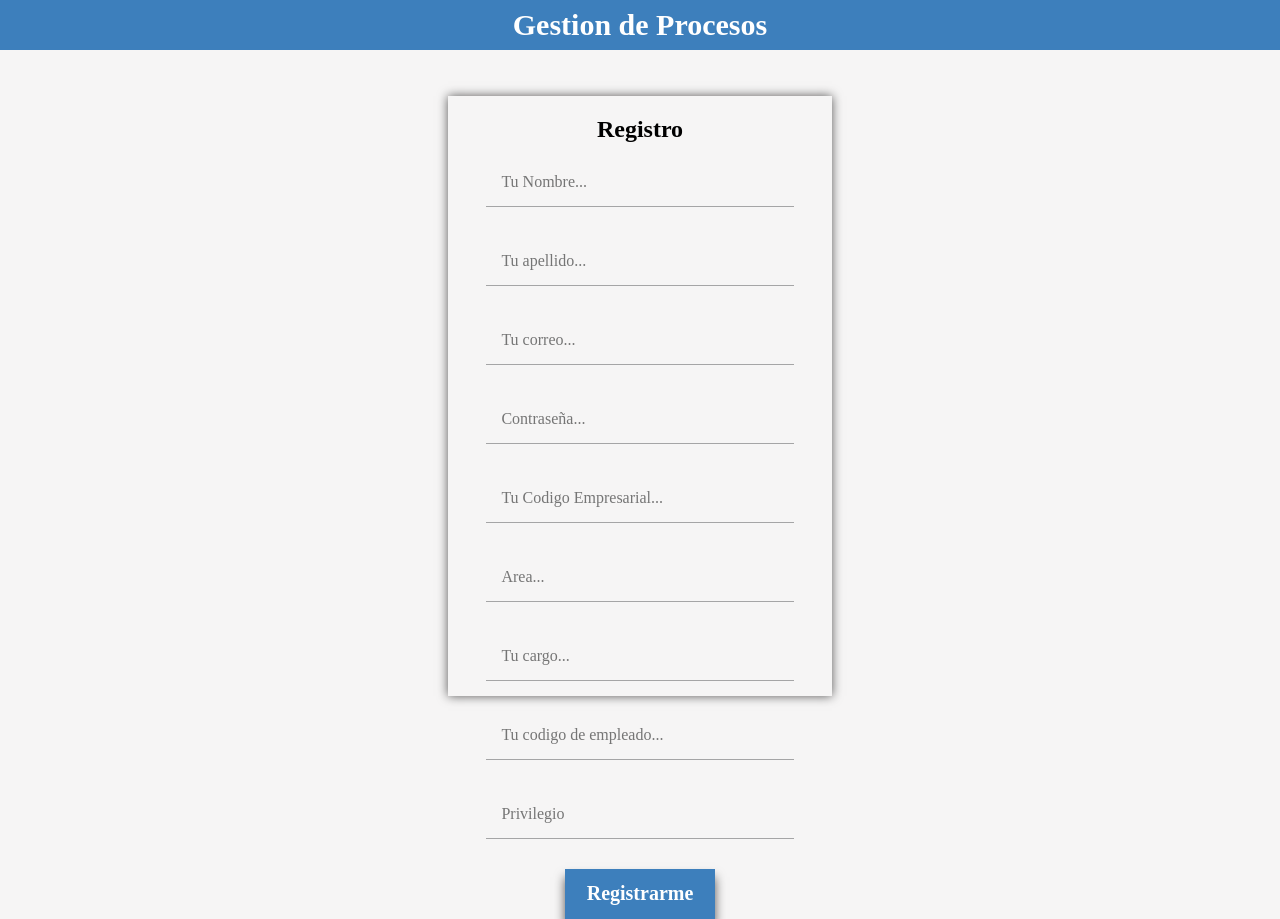
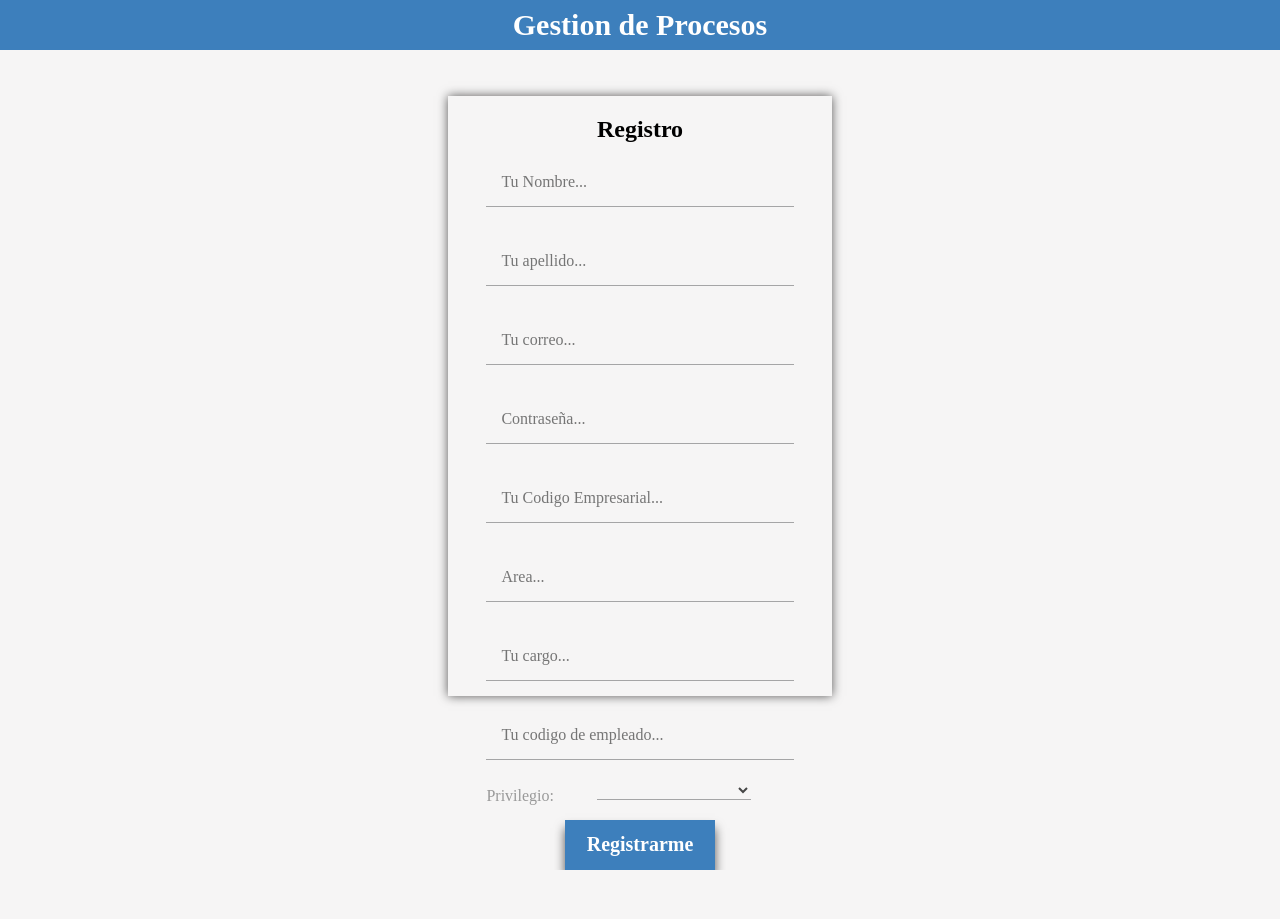
Before and after one commit to AndresCalvoG/GestionDeProcesos, a React (Create React App) app: page /#/Register in a window 1280 px wide. After the commit the page ends 870 px from the top, so only its background shows below. Built offline with nearby package versions, Linux system fonts and the light colour scheme.

Commit message:
organizando registro

```diff
--- a/src/components/App.js
+++ b/src/components/App.js
@@ -94,6 +94,7 @@ function App() {
                     path="/Machines"
                     render={(props) => <Machines {...props} />}
                   />
+                  <Route render={(props) => <NotFound {...props} />} />
                 </Switch>
               ) : (
                 <Switch>
--- a/src/pages/Register.js
+++ b/src/pages/Register.js
@@ -2,6 +2,7 @@ import React, { useState } from "react";
 import { Link } from "react-router-dom";
 import { AppContext } from "../context";
 import InputForm from "../components/InputForm";
+import SelectOption from "../components/SelectOption";
 import Button from "../components/Button";
 import Loader from "../components/Loader";
 import Auth from "../utils/autenticacion";
@@ -10,6 +11,14 @@ import database from "../utils/fireStore";
 import "./styles/register.css";
 
 const Register = () => {
+  const privileges = [
+    "Administrador",
+    "Gerencia",
+    "Supervisor",
+    "Tecnico",
+    "Operador",
+    "invitado",
+  ];
   const [contain, setContain] = useState(false);
   const [firstName, setFirstName] = useState("");
   const [lastName, setLastName] = useState("");
@@ -18,7 +27,7 @@ const Register = () => {
   const [area, setArea] = useState("");
   const [cargo, setCargo] = useState("");
   const [code, setCode] = useState("");
-
+  const [privilege, setPrivilege] = useState();
   const [fault, setFault] = useState("");
   const [clase, setClase] = useState("hidenLoader");
   const nombres = `${firstName} ${lastName}`;
@@ -36,7 +45,8 @@ const Register = () => {
       cargo === "" ||
       companyID === "" ||
       area === "" ||
-      code === ""
+      code === "" ||
+      privilege === ""
     ) {
       setFault("Por favor completa TODOS los campos");
     } else {
@@ -76,6 +86,7 @@ const Register = () => {
           area: area,
           code: code,
           id: response.uid,
+          privilege: privilege,
         });
         setContain(true);
         setClase("hidenLoader");
@@ -150,13 +161,14 @@ const Register = () => {
                 action={setCode}
                 class="inputForm"
               />
-              <InputForm
-                type="text"
-                label="Privilegio"
-                value={code}
-                action={setCode}
-                class="inputForm"
-              />
+              <label className="form-select">
+                Privilegio:
+                <SelectOption
+                  options={privileges}
+                  value={privilege}
+                  action={setPrivilege}
+                />
+              </label>
               <span className="fault">{fault}</span>
               <Button
                 name="Registrarme"
--- a/src/pages/styles/register.css
+++ b/src/pages/styles/register.css
@@ -27,6 +27,12 @@
   flex-direction: column;
   align-items: center;
   width: 80%;
+}
+.form-select {
+  width: 100%;
+  display: flex;
+  justify-content: space-between;
+  align-items: flex-end;
 }
 .main-success {
   display: flex;
--- a/src/utils/fireStore.js
+++ b/src/utils/fireStore.js
@@ -54,7 +54,6 @@ class Database {
         .collection("Users")
         .doc(props.id)
         .set(props);
-      await db.collection("Users").doc(props.id).set(props);
     } catch (error) {
       console.log(error.message);
     }
```
Also changed, not shown: src/utils/objects/person.js (added, +13 -0 lines).
